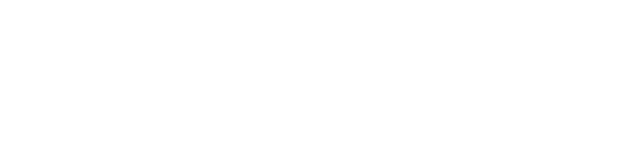
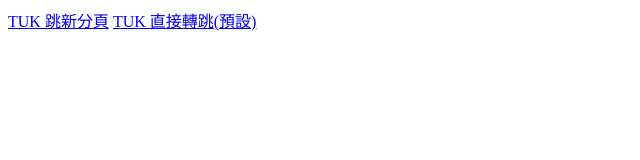
Before and after one commit to davidworker/20241217, a plain HTML site: page index.html in a window 1280 px wide. Shown: the whole page, without its empty margins (0-640 px from the left). Drawn offline with Linux system fonts and the light colour scheme.

Commit message:
step:  超連結

```diff
--- a/index.html
+++ b/index.html
@@ -14,10 +14,12 @@
     </head>
     <!-- 主體，會顯示在瀏覽器內容 -->
     <body>
-        <!-- <ul>
-            <li>
-                <a href="https://www.tuk.com.tw/"><span>首頁</span></a>
-            </li>
-        </ul> -->
+        <!-- 超連結 -->
+        <!-- href 連結的網址(必填) -->
+        <!-- target 連結的開啟方式 -->
+        <a href="https://www.tuk.com.tw/" target="_blank">TUK 跳新分頁</a>
+        <a href="https://www.tuk.com.tw/" target="_self">TUK 直接轉跳(預設)</a>
+        <!-- <a href="https://www.tuk.com.tw/" target="_parent">TUK 跳新分頁</a> -->
+        <!-- <a href="https://www.tuk.com.tw/" target="_top">TUK 跳新分頁</a> -->
     </body>
 </html>
```
